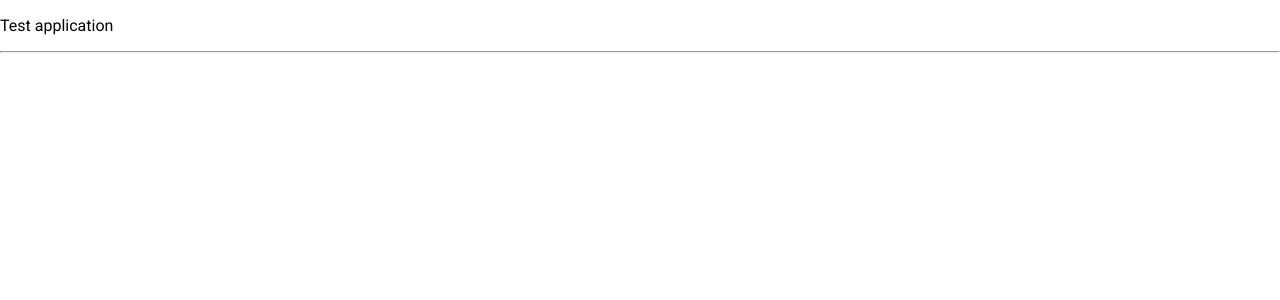
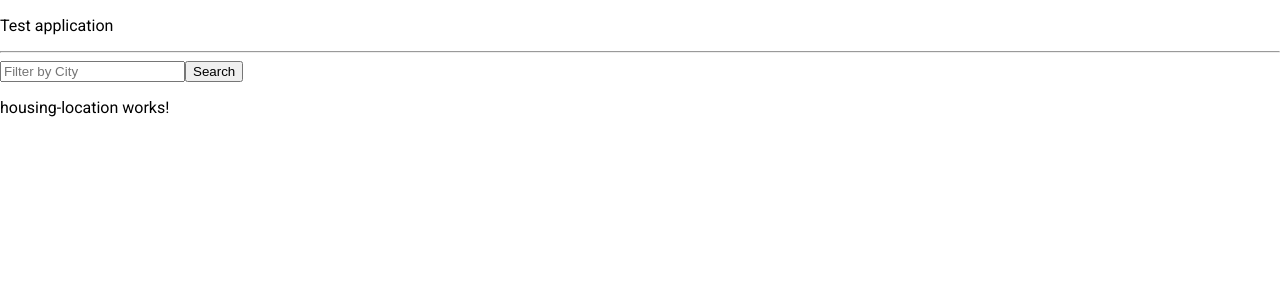
Before and after one commit to kskannandotwin/my-first-angular-app, an Angular app: page / in a window 1280 px wide. Shown: the top 300 px of the page. Built offline with nearby package versions, Linux system fonts and the light colour scheme.

Commit message:
01.12.2024-cin
completed

```diff
--- a/src/app/app.component.html
+++ b/src/app/app.component.html
@@ -3,4 +3,7 @@
         <p>Test application</p>
     </header>
     <hr>
+    <section>
+        <app-home></app-home>
+    </section>
 </main>
--- a/src/app/app.component.ts
+++ b/src/app/app.component.ts
@@ -1,10 +1,12 @@
 import { Component } from '@angular/core';
 import { RouterOutlet } from '@angular/router';
+import { HomeComponent } from './home/home.component';
 
 @Component({
   selector: 'app-root',
   imports: [
-    // RouterOutlet,
+    RouterOutlet,
+    HomeComponent
   ],
   templateUrl: './app.component.html',
   styleUrl: './app.component.css'
--- /dev/null
+++ b/src/app/home/home.component.html
@@ -0,0 +1,9 @@
+<section>
+    <form>
+        <input type="text" placeholder="Filter by City">
+        <button type="button">Search</button>
+    </form>
+</section>
+<section>
+    <app-housing-location></app-housing-location>
+</section>
--- /dev/null
+++ b/src/app/housing-location/housing-location.component.html
@@ -0,0 +1 @@
+<p>housing-location works!</p>
```
Also changed, not shown: src/app/home/home.component.ts (added, +14 -0 lines), src/app/housing-location/housing-location.component.ts (added, +11 -0 lines), src/app/home/home.component.css (added), src/app/housing-location/housing-location.component.css (added), 2 other files (tests, documents, lock files or other folders).
